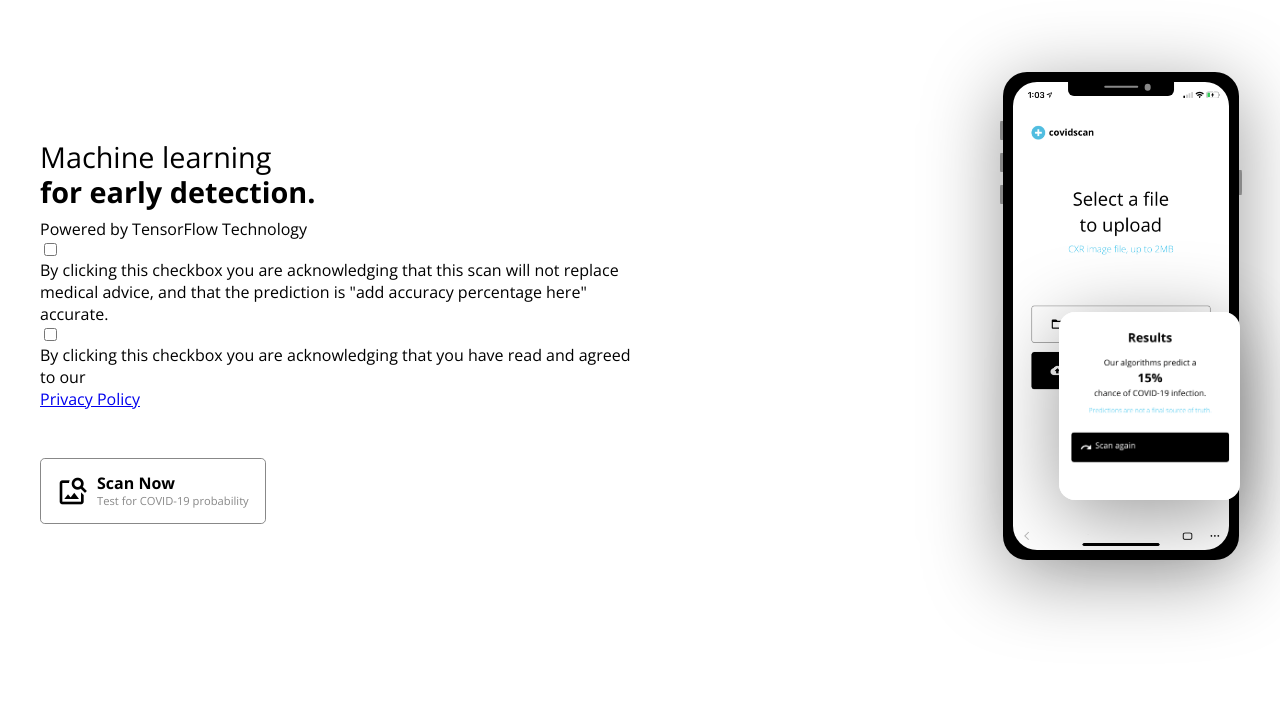
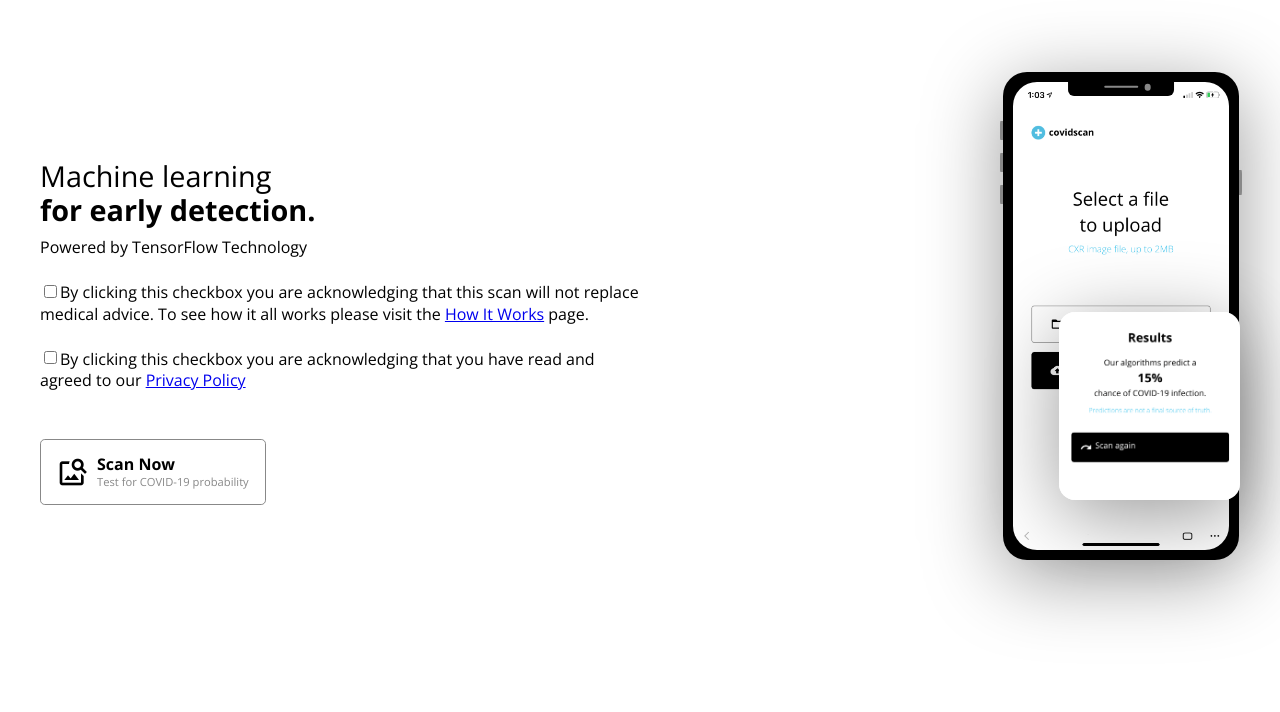
Before and after one commit to covidscantest/covidscantest-webapp, a Django app: page / in a window 1280 px wide. Shown: the part 88-800 px from the top of the page. Run offline with Django 3.2, Linux system fonts and the light colour scheme; parts of the project's set-up code (start-up, migrations or seed data) failed here and were passed over; some libraries are stand-ins or nearby versions.

Commit message:
styled privacy policy page a bit, added checkboxes to landing page

```diff
--- a/covidwebapp/scandetector/templates/index.html
+++ b/covidwebapp/scandetector/templates/index.html
@@ -4,6 +4,11 @@
 
 {% block body_content %}
 
+  <style>
+    .checkbox {
+      margin-top: 2em;
+    }
+  </style>
   <main id="app" aria-live="polite">
 
     <h1 class="hidden">COVID Scan Test</h1>
@@ -74,6 +79,9 @@
       <!-- ======================================================================
       DEFAULT VIEW
       ====================================================================== -->
+
+
+
       <section key="landing" class="wrapper landing animated fadeIn" v-else>
         <div class="left">
           <article>
@@ -83,15 +91,17 @@
             <p class="subtitle">
               Powered by TensorFlow Technology
             </p>
-            <input type="checkbox" name="requiredCheckbox" required>By clicking this checkbox you are acknowledging that this scan will not replace medical advice, and that the prediction is "add accuracy percentage here" accurate.</input>
-            <input type="checkbox" name="requiredCheckbox" required>By clicking this checkbox you are acknowledging that you have read and agreed to our <a href="./privacy-policy.html">Privacy Policy</a></input>
-            <button @click="view='upload'" class="btn btn-cta">
+            <form class="frontPageForm" @submit.prevent="view='upload'">
+              <input class="checkbox" type="checkbox" name="requiredCheckbox" required>By clicking this checkbox you are acknowledging that this scan will not replace medical advice. To see how it all works please visit the <a href="/how-it-works">How It Works</a> page.</input> <br />
+              <input class="checkbox" type="checkbox" name="requiredCheckbox" required>By clicking this checkbox you are acknowledging that you have read and agreed to our <a href="/privacypolicy">Privacy Policy</a></input> <br />
+              <button type="submit" class="btn btn-cta">
                 <i class="material-icons">image_search</i>
                 <span>
                   <b>Scan Now</b>
                   <em>Test for COVID-19 probability</em>
                 </span>
               </button>
+            </form>
             <div class="links sharethis-inline-share-buttons"></div>
           </article>
         </div>
```
Also changed, not shown: covidwebapp/scandetector/templates/privacy-policy.html (+11 -0 lines), 1 other file. Lines whose indentation alone changed are shown as unchanged.
